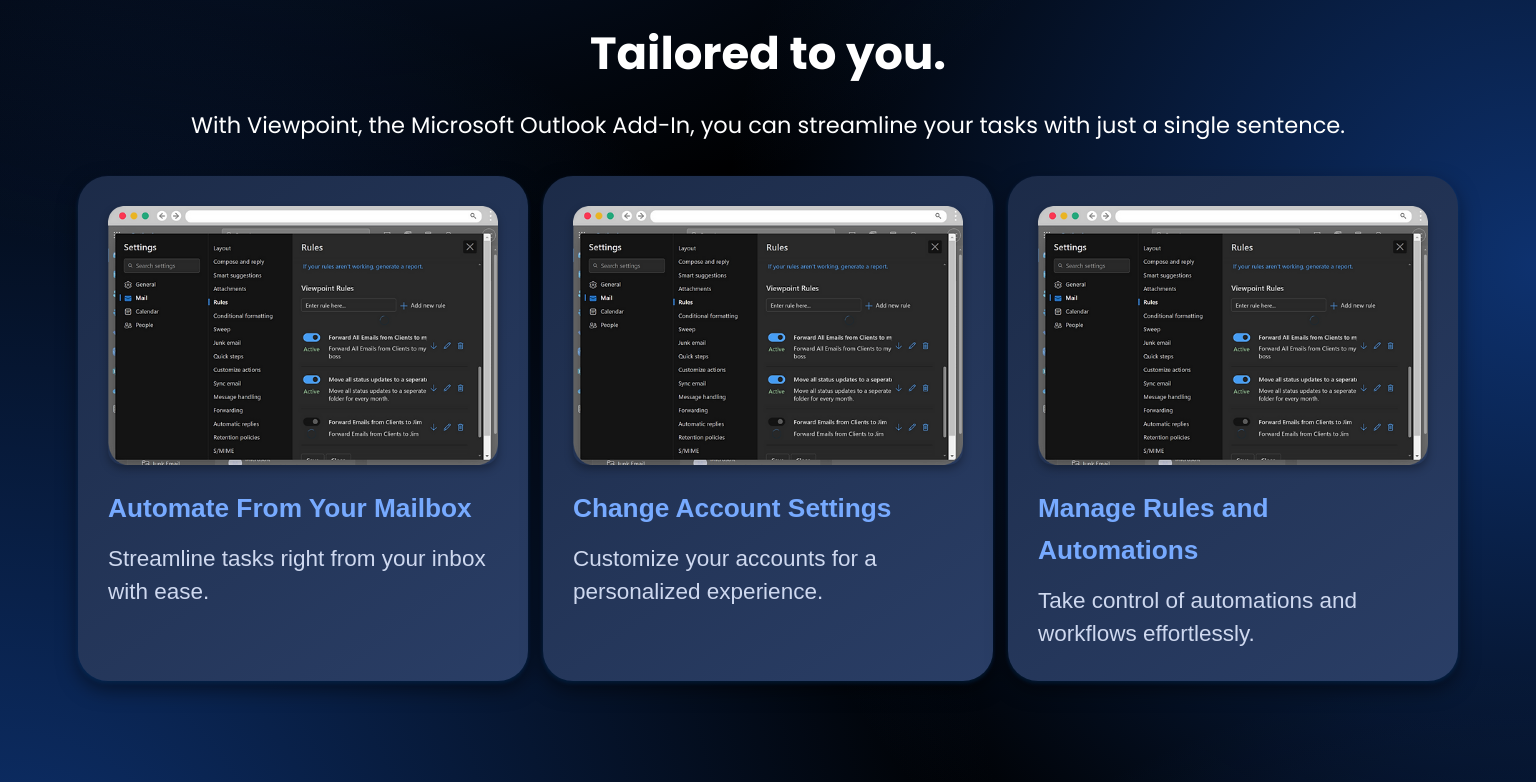
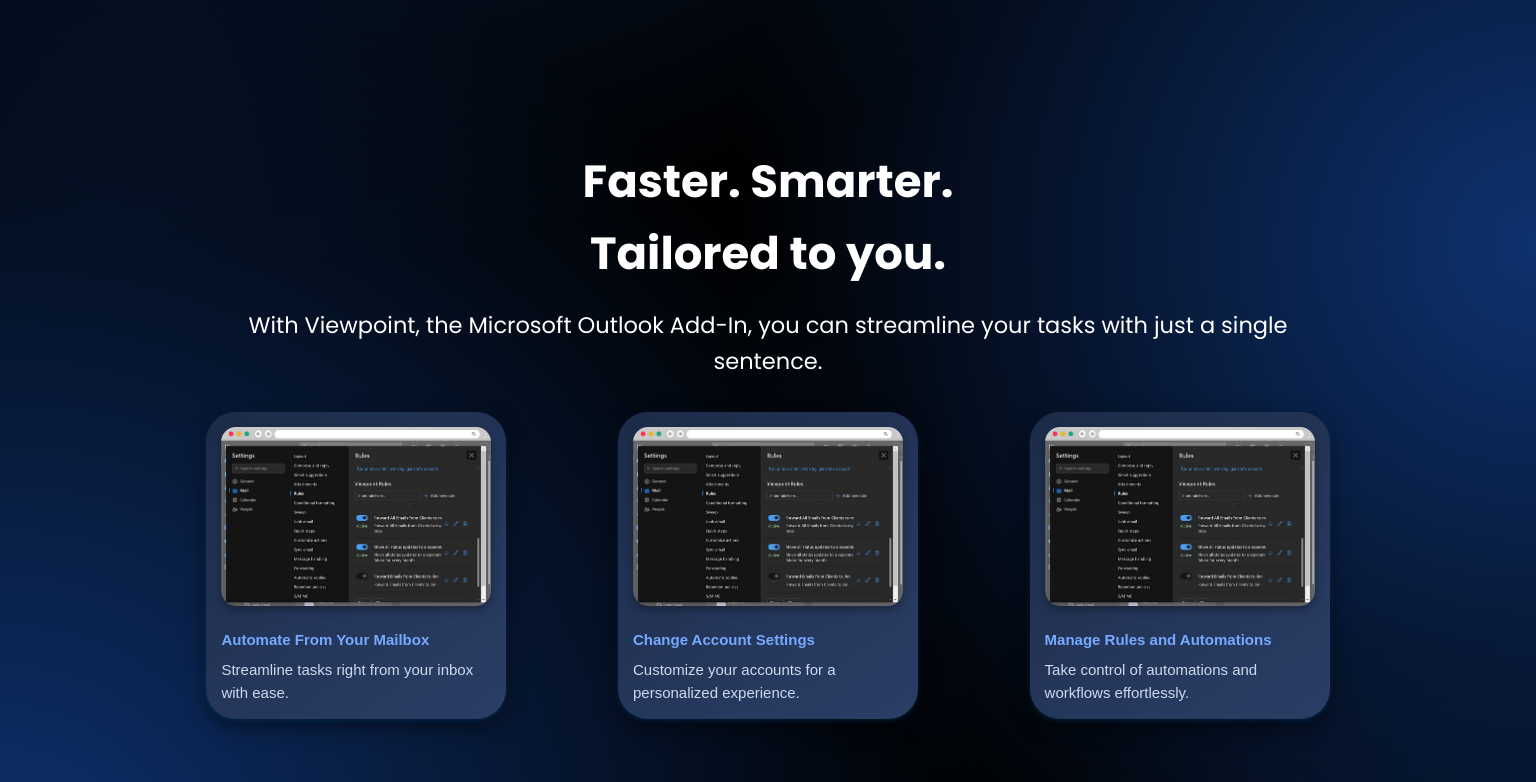
Before and after one commit to WChen04/harp-website, a Vue app: page /viewpoint in a window 1536 px wide. Shown: the part 1062-1844 px from the top of the page. Built offline with nearby package versions, Linux system fonts and the light colour scheme; no server answers.

Commit message:
Updating Margins

```diff
--- a/src/components/General/stayintheloop.css
+++ b/src/components/General/stayintheloop.css
@@ -118,7 +118,7 @@
 
   .subscribe-form input {
     padding: 1em;
-    font-size: 3em;
+    font-size: 1.5em;
   }
   .subscribe-form button {
     font-size: 1.5em;
--- a/src/components/ViewPoint/viewpoint.css
+++ b/src/components/ViewPoint/viewpoint.css
@@ -71,7 +71,7 @@
     width: 100%;
   }
   .info {
-    margin: -25vh 0 10vh 0;
+    /* margin: -25vh 0 10vh 0; */
   }
 
   .description-block {
@@ -161,7 +161,7 @@
     width: 100%;
   }
   .info {
-    margin: -25vh 0 10vh 0;
+    /* margin: -25vh 0 10vh 0; */
   }
 
   .description-block {
@@ -237,23 +237,23 @@
     gap: 1em;
   }
   .product-card {
-    width: 30em;
-    padding: 2em;
+    width: 20em;
+    padding: 1em;
   }
   .product-card h1 {
     margin-bottom: 0.5em;
-    font-size: 1.75em;
+    font-size: 1em;
   }
 
   .product-card p {
-    font-size: 1.5em;
+    font-size: 1em;
     line-height: 1.5;
   }
   .product-card img {
     width: 100%;
   }
   .info {
-    margin: -25vh 0 10vh 0;
+    /* margin: -25vh 0 10vh 0; */
   }
 
   .description-block {
@@ -342,7 +342,7 @@
     width: 100%;
   }
   .info {
-    margin: -25vh 0 10vh 0;
+    /* margin: -25vh 0 10vh 0; */
   }
 
   .description-block {
```
